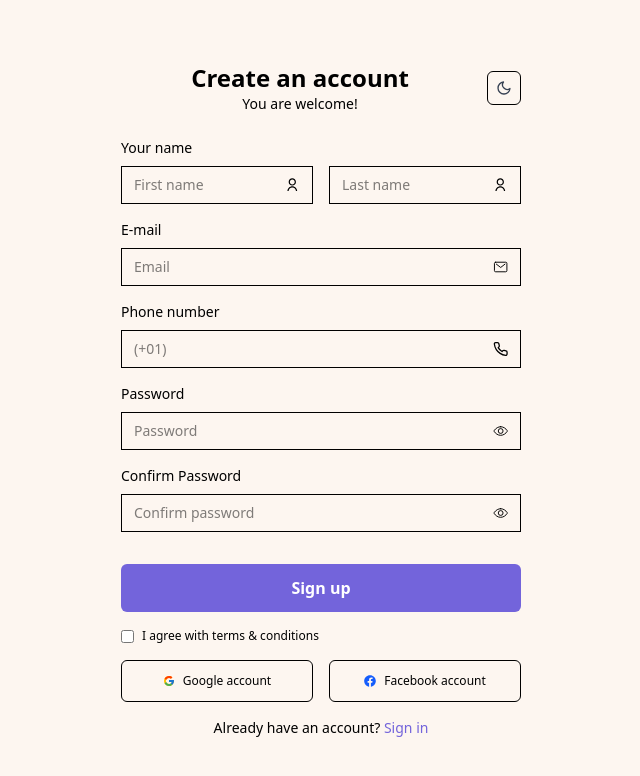
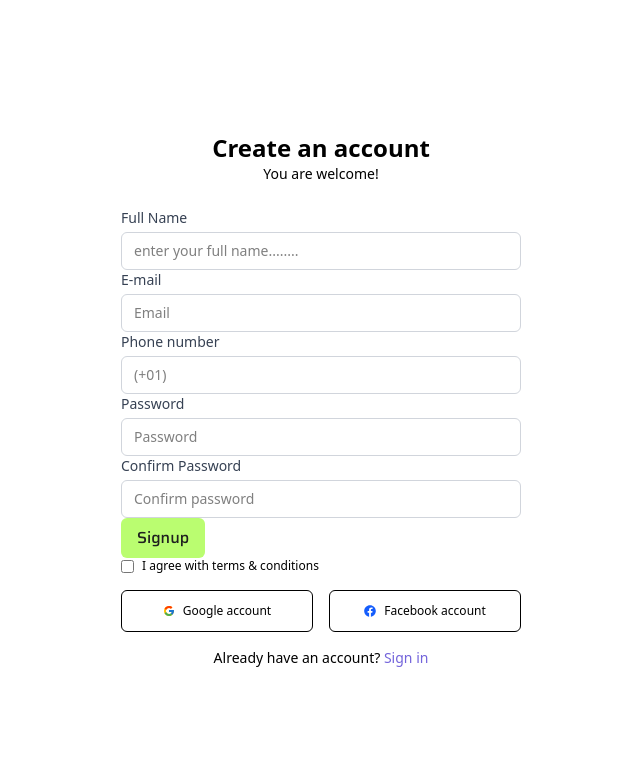
Before and after one commit to remenisite/Url-Shortner, a React (Vite) app in the folder client/: page /signup in a window 1280 px wide. Shown: the top 776 px of the page, without its empty margins (319-959 px from the left). Built offline with nearby package versions, Linux system fonts and the light colour scheme.

Commit message:
commit change

```diff
--- a/client/src/components/utils/Button.jsx
+++ b/client/src/components/ui/Button.jsx
@@ -1,7 +1,7 @@
 import React from "react";
 
 const Button = ({
-  label = "Click Me",
+  label = "",
   onClick = () => {},
   variant = "primary",
   size = "md",
@@ -16,9 +16,8 @@ const Button = ({
 
   // Variants
   const variants = {
-    primary: "bg-green text-main hover:bg-green-600 focus:ring-green-400",
-    secondary:
-      "bg-gray-200 text-main hover:bg-gray-300 focus:ring-gray-400",
+    primary: "bg-green text-main hover:bg-green-300 focus:ring-green-400",
+    secondary: "bg-gray-200 text-main hover:bg-gray-300 focus:ring-gray-400",
     outline:
       "border border-gray-400 text-main hover:bg-gray-100 focus:ring-gray-300",
     danger: "bg-red-500 text-white hover:bg-red-600 focus:ring-red-400",
@@ -28,7 +27,7 @@ const Button = ({
   const sizes = {
     sm: "px-3 py-1 text-sm ",
     md: "px-4 py-2 text-base ",
-    lg: "px-6 py-3 text-lg " ,
+    lg: "px-6 py-3 text-lg ",
   };
 
   return (
@@ -40,8 +39,8 @@ const Button = ({
         disabled ? "opacity-50 cursor-not-allowed" : ""
       }`}
     >
+      {label}
       {Icon && <Icon size={18} />}
-      {label}
     </button>
   );
 };
--- /dev/null
+++ b/client/src/components/ui/Input.jsx
@@ -0,0 +1,74 @@
+import React from "react";
+
+const baseStyles =
+  "w-full rounded-md border px-3 py-2 text-sm transition focus:outline-none focus:ring-2";
+
+const sizes = {
+  sm: "px-3 py-1.5 text-sm",
+  md: "px-3 py-2 text-sm",
+  lg: "px-4 py-3 text-base",
+};
+
+const Input = ({
+  label,
+  type = "text",
+  name,
+  value,
+  onChange,
+  placeholder,
+  error,
+  helperText,
+  size = "md",
+  disabled = false,
+  className = "",
+  ...props
+}) => {
+  return (
+    <div className="w-full">
+      {/* Label */}
+      {label && (
+        <label
+          htmlFor={name}
+          className="mb-1 block text-sm font-medium text-gray-700"
+        >
+          {label}
+        </label>
+      )}
+
+      {/* Input */}
+      <input
+        id={name}
+        name={name}
+        type={type}
+        value={value}
+        disabled={disabled}
+        onChange={onChange}
+        placeholder={placeholder}
+        className={`
+          ${baseStyles}
+          ${sizes[size]}
+          ${
+            error
+              ? "border-red-500 focus:ring-red-500"
+              : "border-gray-300 focus:ring-blue-500"
+          }
+          ${disabled ? "bg-gray-100 cursor-not-allowed" : ""}
+          ${className}
+        `}
+        required={props.required}
+        {...props}
+      />
+
+      {/* Helper / Error Text */}
+      {(helperText || error) && (
+        <p
+          className={`mt-1 text-xs ${error ? "text-red-600" : "text-gray-500"}`}
+        >
+          {error || helperText}
+        </p>
+      )}
+    </div>
+  );
+};
+
+export default Input;
--- a/client/src/pages/Login.jsx
+++ b/client/src/pages/Login.jsx
@@ -1,73 +1,51 @@
-import React from 'react';
+import React from "react";
 import { IoMailOutline, IoEyeOutline } from "react-icons/io5";
 import { FcGoogle } from "react-icons/fc";
 import { FaFacebook } from "react-icons/fa";
 import { FiMoon } from "react-icons/fi";
-import { Link } from 'react-router';
+import { Link } from "react-router";
+import Input from "../components/ui/Input";
+import Button from "../components/ui/Button";
 
-const SignIn = () => {
+const Login = () => {
   return (
-    <section className="min-h-screen flex justify-center items-center bg-[#fdf6f0] text-black">
+    <section className="min-h-screen flex justify-center items-center bg-white text-black">
       <div className="w-full max-w-md p-6">
         {/* Header */}
         <div className="flex justify-between items-center mb-6">
           <div className="text-center w-full">
-            <h2 className="text-2xl font-bold font-poppins">Sign in to your account</h2>
+            <h2 className="text-2xl font-bold font-poppins">
+              Sign in to your account
+            </h2>
             <p className="text-sm font-poppins">Welcome back!</p>
           </div>
-          <button className="ml-2 p-2 rounded-md border" title="Toggle dark / light">
-            <FiMoon className="text-gray-700" />
-          </button>
         </div>
-
-        {/* Email */}
-        <div className="mb-4">
-          <label className="text-sm font-poppins block mb-2">E-mail</label>
-          <div className="flex items-center border px-3">
-            <input type="email" placeholder="Email" className="w-full py-2 outline-none bg-transparent text-sm font-poppins" />
-            <IoMailOutline />
-          </div>
-        </div>
-
-        {/* Password */}
-        <div className="mb-4">
-          <label className="text-sm font-poppins block mb-2">Password</label>
-          <div className="flex items-center border px-3">
-            <input type="password" placeholder="Password" className="w-full py-2 outline-none bg-transparent text-sm font-poppins" />
-            <IoEyeOutline />
-          </div>
-        </div>
-
-        {/* Sign In Button */}
-        <button className="w-full py-3 my-4 bg-[#7364DB] text-white rounded-md hover:scale-105 transition duration-300 font-semibold font-poppins">
-          Sign in
-        </button>
-
-        {/* Remember Me + Forgot Password */}
+        <Input label={"E-mail"} type="email" placeholder={"Email"} />
+        <Input label={"Password"} type="password" placeholder={"Password"} />
         <div className="flex justify-between items-center mb-4">
-          <div className="flex items-center gap-2">
-            <input type="checkbox" />
-            <p className="text-xs font-poppins">Remember me</p>
-          </div>
-          <Link to="/forgot-password" className="text-xs text-[#7364DB] font-poppins">
+          {/* Sign In Button */}
+          <Button
+            variant="primary"
+            label=" Sign in"
+            type="button"
+            size="md"
+            className="flex justify-center"
+          />
+          {/* Remember Me + Forgot Password */}
+          <Link
+            to="/forgot-password"
+            className="text-xs text-[#7364DB] font-poppins"
+          >
             Forgot password?
           </Link>
         </div>
-
-        {/* Social Login */}
-        <div className="flex justify-between gap-4 mb-4">
-          <Link to="/" className="flex items-center gap-2 border px-4 py-3 rounded-md text-xs font-poppins w-1/2 justify-center">
-            <FcGoogle /> Google account
-          </Link>
-          <Link to="/" className="flex items-center gap-2 border px-4 py-3 rounded-md text-xs font-poppins w-1/2 justify-center">
-            <FaFacebook className="text-blue-600" /> Facebook account
-          </Link>
-        </div>
-
         {/* Sign Up Link */}
         <div className="text-center">
           <p className="text-sm font-poppins">
-            Don’t have an account? <Link to="/signup" className="text-[#7364DB]">Sign up</Link>
+            Don’t have an account?{" "}
+            <Link to="/signup" className="text-[#7364DB]">
+              Sign up
+            </Link>
           </p>
         </div>
       </div>
@@ -75,4 +53,4 @@ const SignIn = () => {
   );
 };
 
-export default SignIn;
+export default Login;
--- a/client/src/pages/Register.jsx
+++ b/client/src/pages/Register.jsx
@@ -1,94 +1,70 @@
-import React from 'react';
+import React from "react";
 import { RiUserLine } from "react-icons/ri";
 import { IoMailOutline, IoEyeOutline } from "react-icons/io5";
 import { FcGoogle } from "react-icons/fc";
 import { FaFacebook } from "react-icons/fa";
 import { FiPhone, FiMoon } from "react-icons/fi";
-import { Link } from 'react-router';
+import { Link } from "react-router";
+import Input from "../components/ui/Input";
+import Button from "../components/ui/Button";
 
 const SignUp = () => {
   return (
-    <section className="min-h-screen flex justify-center items-center bg-[#fdf6f0] text-black">
+    <section className="min-h-screen flex justify-center items-center bg-white text-black">
       <div className="w-full max-w-md p-6">
         {/* Header */}
         <div className="flex justify-between items-center mb-6">
           <div className="text-center w-full">
-            <h2 className="text-2xl font-bold font-poppins">Create an account</h2>
+            <h2 className="text-2xl font-bold font-poppins">
+              Create an account
+            </h2>
             <p className="text-sm font-poppins">You are welcome!</p>
-          </div>
-          <button className="ml-2 p-2 rounded-md border" title="Toggle dark / light">
-            <FiMoon className="text-gray-700" />
-          </button>
-        </div>
-
-        {/* Name Fields */}
-        <div className="mb-4">
-          <label className="text-sm font-poppins block mb-2">Your name</label>
-          <div className="flex gap-4">
-            <div className="flex items-center border px-3 w-1/2">
-              <input type="text" placeholder="First name" className="w-full py-2 outline-none bg-transparent text-sm font-poppins" />
-              <RiUserLine />
-            </div>
-            <div className="flex items-center border px-3 w-1/2">
-              <input type="text" placeholder="Last name" className="w-full py-2 outline-none bg-transparent text-sm font-poppins" />
-              <RiUserLine />
-            </div>
           </div>
         </div>
 
-        {/* Email */}
-        <div className="mb-4">
-          <label className="text-sm font-poppins block mb-2">E-mail</label>
-          <div className="flex items-center border px-3">
-            <input type="email" placeholder="Email" className="w-full py-2 outline-none bg-transparent text-sm font-poppins" />
-            <IoMailOutline />
-          </div>
-        </div>
+        {/* Input Fields */}
+        <Input
+          label={"Full Name"}
+          type="text"
+          placeholder={"enter your full name........"}
+        />
+        <Input label={"E-mail"} type="email" placeholder={"Email"} />
+        <Input label={"Phone number"} type="tel" placeholder={"(+01)"} />
+        <Input label={"Password"} type="password" placeholder={"Password"} />
+        <Input
+          label={"Confirm Password"}
+          type="password"
+          placeholder={"Confirm password"}
+        />
 
-        {/* Phone */}
-        <div className="mb-4">
-          <label className="text-sm font-poppins block mb-2">Phone number</label>
-          <div className="flex items-center border px-3">
-            <input type="tel" placeholder="(+01)" className="w-full py-2 outline-none bg-transparent text-sm font-poppins" />
-            <FiPhone />
-          </div>
-        </div>
-
-        {/* Password */}
-        <div className="mb-4">
-          <label className="text-sm font-poppins block mb-2">Password</label>
-          <div className="flex items-center border px-3">
-            <input type="password" placeholder="Password" className="w-full py-2 outline-none bg-transparent text-sm font-poppins" />
-            <IoEyeOutline />
-          </div>
-        </div>
-
-        {/* Confirm Password */}
-        <div className="mb-4">
-          <label className="text-sm font-poppins block mb-2">Confirm Password</label>
-          <div className="flex items-center border px-3">
-            <input type="password" placeholder="Confirm password" className="w-full py-2 outline-none bg-transparent text-sm font-poppins" />
-            <IoEyeOutline />
-          </div>
-        </div>
-
-        {/* Sign Up Button */}
-        <button className="w-full py-3 my-4 bg-[#7364DB] text-white rounded-md hover:scale-105 transition duration-300 font-semibold font-poppins">
-          Sign up
-        </button>
+        <Button
+          variant="primary"
+          label="Signup"
+          type="button"
+          size="md"
+          className="flex justify-center"
+        />
 
         {/* Terms */}
         <div className="flex items-center gap-2 mb-4">
           <input type="checkbox" />
-          <p className="text-xs font-poppins">I agree with terms & conditions</p>
+          <p className="text-xs font-poppins">
+            I agree with terms & conditions
+          </p>
         </div>
 
         {/* Social Login */}
         <div className="flex justify-between gap-4 mb-4">
-          <Link to="/" className="flex items-center gap-2 border px-4 py-3 rounded-md text-xs font-poppins w-1/2 justify-center">
+          <Link
+            to="/"
+            className="flex items-center gap-2 border px-4 py-3 rounded-md text-xs font-poppins w-1/2 justify-center"
+          >
             <FcGoogle /> Google account
           </Link>
-          <Link to="/" className="flex items-center gap-2 border px-4 py-3 rounded-md text-xs font-poppins w-1/2 justify-center">
+          <Link
+            to="/"
+            className="flex items-center gap-2 border px-4 py-3 rounded-md text-xs font-poppins w-1/2 justify-center"
+          >
             <FaFacebook className="text-blue-600" /> Facebook account
           </Link>
         </div>
@@ -96,7 +72,10 @@ const SignUp = () => {
         {/* Sign In Link */}
         <div className="text-center">
           <p className="text-sm font-poppins">
-            Already have an account? <Link to="/signin" className="text-[#7364DB]">Sign in</Link>
+            Already have an account?{" "}
+            <Link to="/signin" className="text-[#7364DB]">
+              Sign in
+            </Link>
           </p>
         </div>
       </div>
```
Also changed, not shown: client/src/App.jsx (+11 -13 lines), client/src/components/layout/Navbar.jsx (+9 -3 lines), client/src/components/ui/UrlShortner.jsx (added, +49 -0 lines), client/src/pages/Home.jsx (+3 -45 lines), client/src/components/signup/SignUp.jsx (deleted).
